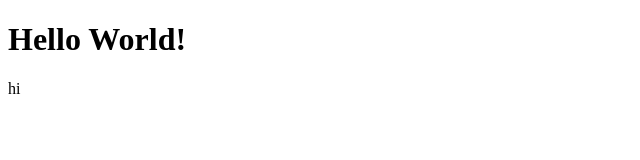
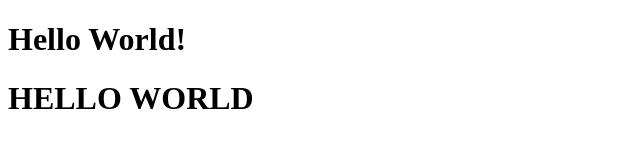
Before and after one commit to luochunfang/ifetask, a plain HTML site: page gitDemoLuo.html in a window 1280 px wide. Shown: the whole page, without its empty margins (0-640 px from the left). Drawn offline with Linux system fonts and the light colour scheme.

Commit message:
last commit

```diff
--- a/gitDemoLuo.html
+++ b/gitDemoLuo.html
@@ -6,6 +6,6 @@
 </head>
 <body>
 <h1>Hello World!</h1>
-<p>hi</p>
+<h1>HELLO WORLD</h1>
 </body>
 </html>
```
